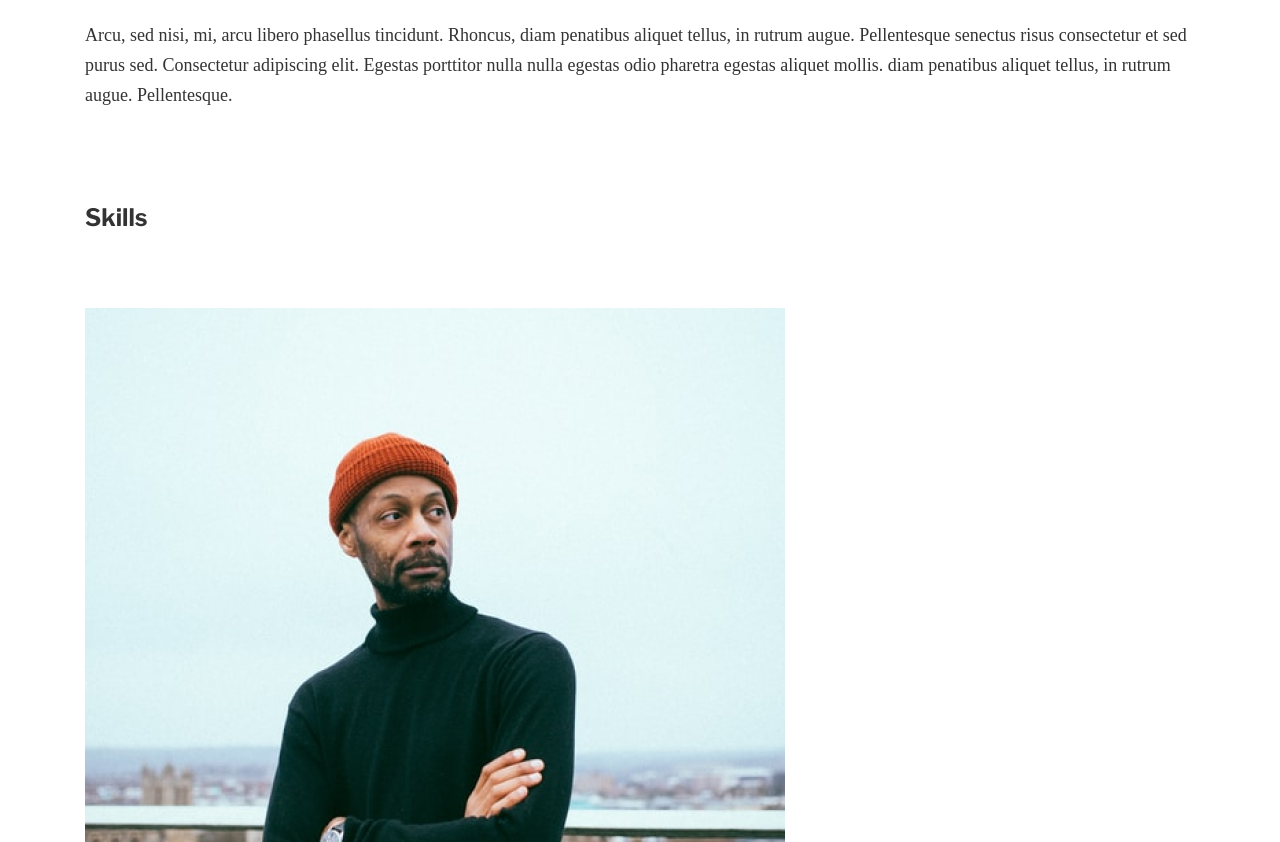
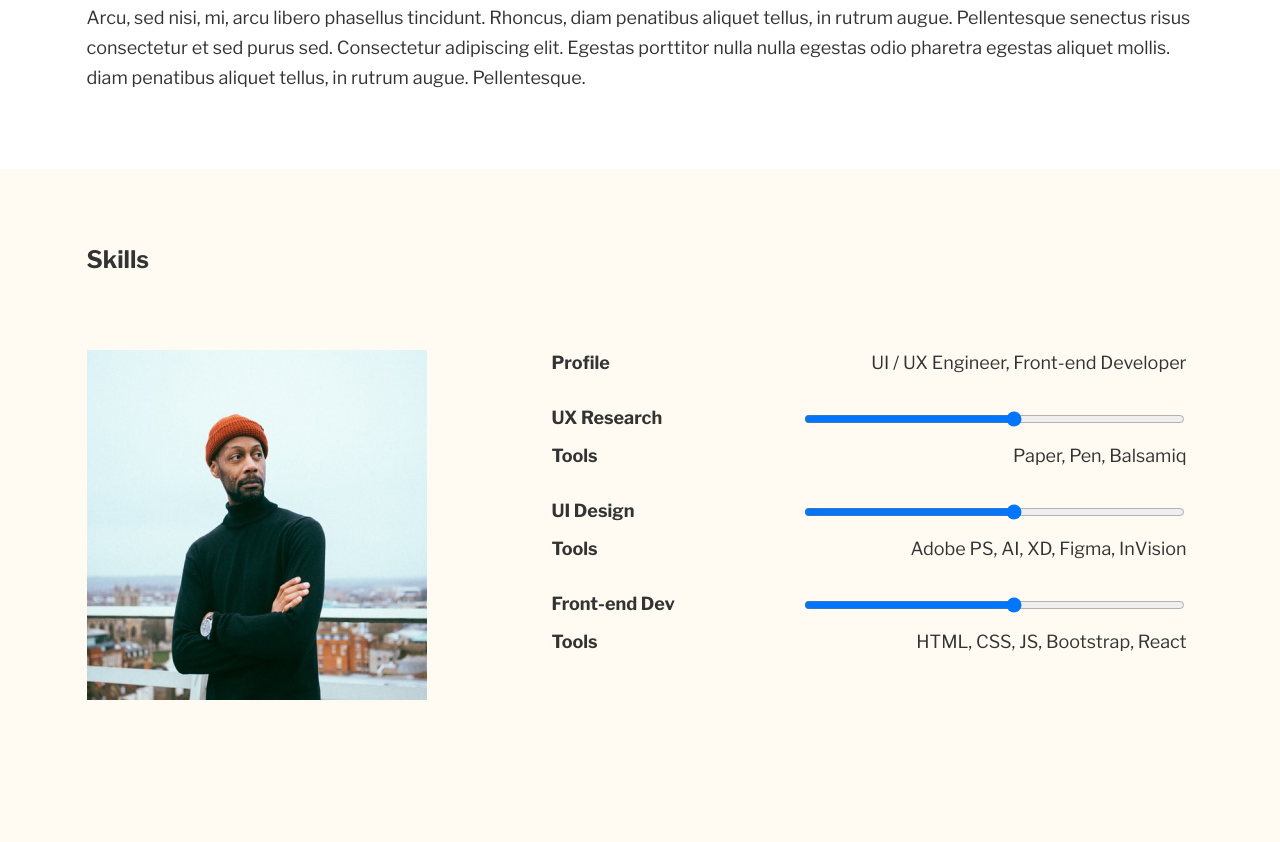
Before and after one commit to MaxVoronchykhin/Portfolio_SASS, a website: page src/index.html in a window 1280 px wide. Shown: the part 1098-1940 px from the top of the page. Drawn offline with nearby package versions, Linux system fonts and the light colour scheme.

Commit message:
completed 90% skills scss

```diff
--- a/src/index.html
+++ b/src/index.html
@@ -83,7 +83,7 @@
                                 </div>
                                 <div class="skills-list-row-progress-bar">
                                     <div class="skills-list-row-progress-bar-point">
-
+                                        <input class="Research-progressbar" id="UX Research" type="range" name="UX Research"min="1"max="10"step="1">
                                     </div>
                                 </div>
                             </div>
@@ -103,7 +103,7 @@
                                 </div>
                                 <div class="skills-list-row-progress-bar">
                                     <div class="skills-list-row-progress-bar-point">
-
+                                        <input class="Design-progressbar" id="Design" type="range" name="Design"min="1"max="10"step="1">
                                     </div>
                                 </div>
                             </div>
@@ -123,7 +123,7 @@
                                 </div>
                                 <div class="skills-list-row-progress-bar">
                                     <div class="skills-list-row-progress-bar-point">
-
+                                        <input class="Frontend-progressbar" id="Frontend" type="range" name="Frontend"min="1"max="10"step="1">
                                     </div>
                                 </div>
                             </div>
--- a/src/scss/about.scss
+++ b/src/scss/about.scss
@@ -1,7 +1,9 @@
+.about {
+    padding-top: 76px;
+}
 .title-secondary {
     @include text-title;
     color: #333333;
-    margin-top: 93px;
     margin-bottom: 76px;
 }
 .about__text {
@@ -14,10 +16,11 @@
     margin-bottom: 30px;
 }
 .about__text-down {
-    ont-family: Libre Franklin;
+    font-family: Libre Franklin;
     font-weight: normal;
     font-style: normal;
     font-size: 1.8rem;
     line-height: 1.67;
     color: #333333;
+    margin-bottom: 76px;
 }
--- a/src/scss/general.scss
+++ b/src/scss/general.scss
@@ -9,7 +9,7 @@ li {
   font-size: 10px;
 }
 .container {
-    width: 1110px;
+    width: 1107px;
     margin-left: auto;
     margin-right: auto;
 }
--- /dev/null
+++ b/src/scss/skills.scss
@@ -0,0 +1,58 @@
+.skills {
+    background-color: #FFFAF2;
+    padding-top: 76px;
+    padding-bottom: 145px;
+}
+.skills-content__img {
+    width: 340px;
+    height: 350px;
+}
+.skills-content {
+    display: flex;
+    flex-direction: row;
+    gap: 125px;
+}
+.skills-list {
+    width: 635px;
+    height: 350px;
+    display: flex;
+    flex-direction: column;
+    gap: 20px;
+}
+.skills-list-row {
+  display: flex;
+  justify-content: space-between;
+  margin-bottom: 10px;
+
+}
+.skills-list-row {
+    display: flex;
+}
+.skills-list-row-title {
+    font-family: Libre Franklin;
+    font-weight: 600;
+    font-style: normal;
+    font-size: 1.8rem;
+    line-height: 1.39;
+    color: #333333;
+}
+.skills-list-row-text {
+    font-family: Libre Franklin;
+    font-weight: normal;
+    font-style: normal;
+    font-size: 1.8rem;
+    line-height: 1.39;
+    color: #333333;
+}
+.Research-progressbar {
+    width: 381px;
+    height: 24px;
+}
+.Design-progressbar {
+    width: 381px;
+    height: 24px;
+}
+.Frontend-progressbar {
+    width: 381px;
+    height: 24px;
+}
--- a/src/scss/styles.scss
+++ b/src/scss/styles.scss
@@ -4,3 +4,4 @@
 @import "general.scss";
 @import "hero.scss";
 @import "about.scss";
+@import "skills.scss";
```
Also changed, not shown: src/css/styles.css.
